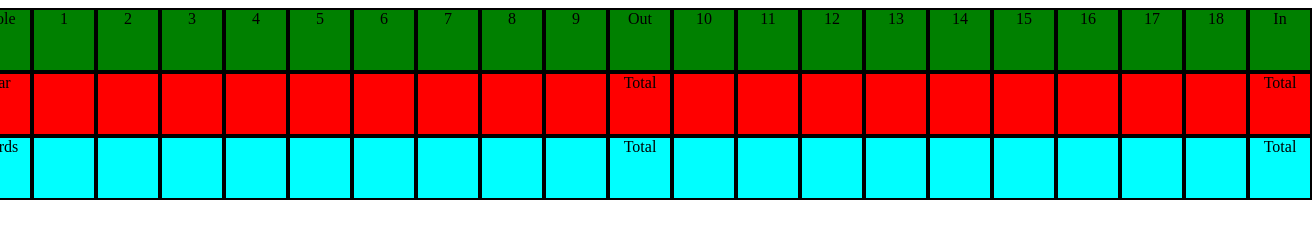
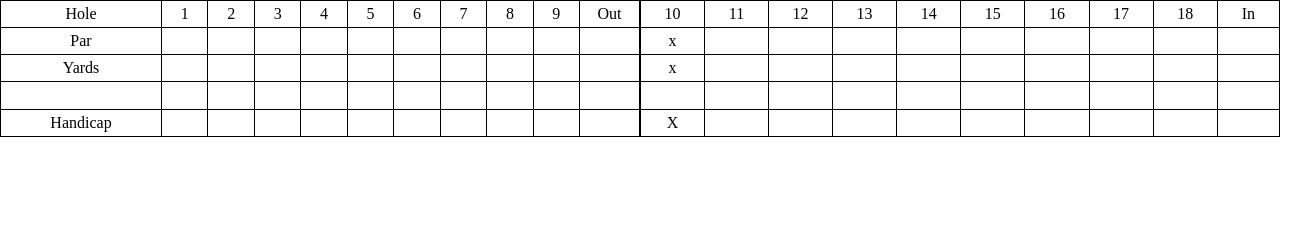
Before and after one commit to SamNorman7103/golfScoreCardApp, a website: page public/index.html in a window 1280 px wide. Shown: the whole page, 1312 px wide, since content can reach past the window. Drawn offline with Linux system fonts and the light colour scheme; files that its build step writes are made by us from their sources.

Commit message:
refactored to use table, instead of flex boxes. Added reset css for greater browser compatability.

```diff
--- a/public/index.html
+++ b/public/index.html
@@ -3,91 +3,141 @@
   <head>
     <meta charset="UTF-8" />
     <meta name="viewport" content="width-device-width, initial-scale=1.0" />
-    <link rel="stylesheet" href="./stylesheets/styles.css">
+    <link rel="stylesheet" href="./stylesheets/reset.css">
+    <link rel="stylesheet" href="./stylesheets/styles.css" />
     <title>Golf Score Card</title>
   </head>
   <body>
     <div id="main-card-container">
-      <div id="out-9">
-        <div class="flex">
-          <div class="grid-item hole-row-item">Hole</div>
-          <div id="hole-1" class="grid-item hole-row-item">1</div>
-          <div id="hole-2" class="grid-item hole-row-item">2</div>
-          <div id="hole-3" class="grid-item hole-row-item">3</div>
-          <div id="hole-4" class="grid-item hole-row-item">4</div>
-          <div id="hole-5" class="grid-item hole-row-item">5</div>
-          <div id="hole-6" class="grid-item hole-row-item">6</div>
-          <div id="hole-7" class="grid-item hole-row-item">7</div>
-          <div id="hole-8" class="grid-item hole-row-item">8</div>
-          <div id="hole-9" class="grid-item hole-row-item">9</div>
-          <div class="grid-item hole-row-item">Out</div>
-        </div>
-        <div id="par-row" class="flex">
-          <div class="grid-item par-row-item" id="label">Par</div>
-          <div id="par-1" class="grid-item par-row-item"></div>
-          <div id="par-2" class="grid-item par-row-item"></div>
-          <div id="par-3" class="grid-item par-row-item"></div>
-          <div id="par-4" class="grid-item par-row-item"></div>
-          <div id="par-5" class="grid-item par-row-item"></div>
-          <div id="par-6" class="grid-item par-row-item"></div>
-          <div id="par-7" class="grid-item par-row-item"></div>
-          <div id="par-8" class="grid-item par-row-item"></div>
-          <div id="par-9" class="grid-item par-row-item"></div>
-          <div id="out-par-total" class="grid-item par-row-item">Total</div>
-        </div>
-        <div id="out-yardage-row" class="flex">
-          <div class="grid-item yardage-row-item" id="label">Yards</div>
-          <div id="yardage-1" class="grid-item yardage-row-item"></div>
-          <div id="yardage-2" class="grid-item yardage-row-item"></div>
-          <div id="yardage-3" class="grid-item yardage-row-item"></div>
-          <div id="yardage-4" class="grid-item yardage-row-item"></div>
-          <div id="yardage-5" class="grid-item yardage-row-item"></div>
-          <div id="yardage-6" class="grid-item yardage-row-item"></div>
-          <div id="yardage-7" class="grid-item yardage-row-item"></div>
-          <div id="yardage-8" class="grid-item yardage-row-item"></div>
-          <div id="yardage-9" class="grid-item yardage-row-item"></div>
-          <div id="out-yardage-total" class="grid-item yardage-row-item">Total</div>
-        </div>
-      </div>
-      <div id="in-9">
-        <div class="flex">
-          <div id="hole-10" class="grid-item hole-row-item">10</div>
-          <div id="hole-11" class="grid-item hole-row-item">11</div>
-          <div id="hole-12" class="grid-item hole-row-item">12</div>
-          <div id="hole-13" class="grid-item hole-row-item">13</div>
-          <div id="hole-14" class="grid-item hole-row-item">14</div>
-          <div id="hole-15" class="grid-item hole-row-item">15</div>
-          <div id="hole-16" class="grid-item hole-row-item">16</div>
-          <div id="hole-17" class="grid-item hole-row-item">17</div>
-          <div id="hole-18" class="grid-item hole-row-item">18</div>
-          <div class="grid-item hole-row-item">In</div>
-        </div>
-        <div id="out-par-row" class="flex">
-          <div id="par-10" class="grid-item par-row-item"></div>
-          <div id="par-11" class="grid-item par-row-item"></div>
-          <div id="par-12" class="grid-item par-row-item"></div>
-          <div id="par-13" class="grid-item par-row-item"></div>
-          <div id="par-14" class="grid-item par-row-item"></div>
-          <div id="par-15" class="grid-item par-row-item"></div>
-          <div id="par-16" class="grid-item par-row-item"></div>
-          <div id="par-17" class="grid-item par-row-item"></div>
-          <div id="par-18" class="grid-item par-row-item"></div>
-          <div id="in-par-total" class="grid-item par-row-item">Total</div>
-        </div>
-        <div id="out-yardage-row" class="flex">
-          <div id="yardage-1" class="grid-item yardage-row-item"></div>
-          <div id="yardage-2" class="grid-item yardage-row-item"></div>
-          <div id="yardage-3" class="grid-item yardage-row-item"></div>
-          <div id="yardage-4" class="grid-item yardage-row-item"></div>
-          <div id="yardage-5" class="grid-item yardage-row-item"></div>
-          <div id="yardage-6" class="grid-item yardage-row-item"></div>
-          <div id="yardage-7" class="grid-item yardage-row-item"></div>
-          <div id="yardage-8" class="grid-item yardage-row-item"></div>
-          <div id="yardage-9" class="grid-item yardage-row-item"></div>
-          <div id="out-yardage-total" class="grid-item yardage-row-item">Total</div>
-        </div>
-      </div>
+      <table id="out-container">
+        <tr class="hole-row">
+          <td>Hole</td>
+          <td>1</td>
+          <td>2</td>
+          <td>3</td>
+          <td>4</td>
+          <td>5</td>
+          <td>6</td>
+          <td>7</td>
+          <td>8</td>
+          <td>9</td>
+          <td>Out</td>
+        </tr>
+        <tr class="par-row">
+          <td>Par</td>
+          <td></td>
+          <td></td>
+          <td></td>
+          <td></td>
+          <td></td>
+          <td></td>
+          <td></td>
+          <td></td>
+          <td></td>
+          <td></td>
+        </tr>
+        <tr class="yardage-row">
+          <td>Yards</td>
+          <td></td>
+          <td></td>
+          <td></td>
+          <td></td>
+          <td></td>
+          <td></td>
+          <td></td>
+          <td></td>
+          <td></td>
+          <td></td>
+        </tr>
+        <tr class="par-row">
+          <td><textarea name="" id="player-1" cols="15" rows="1" maxlength="15"></textarea></td>
+          <td><input type="text"></td>
+          <td><input type="text"></td>
+          <td><input type="text"></td>
+          <td><input type="text"></td>
+          <td><input type="text"></td>
+          <td><input type="text"></td>
+          <td><input type="text"></td>
+          <td><input type="text"></td>
+          <td><input type="text"></td>
+          <td><input type="text"></td>
+        </tr>
+        <tr class="handicap-row">
+          <td>Handicap</td>
+          <td></td>
+          <td></td>
+          <td></td>
+          <td></td>
+          <td></td>
+          <td></td>
+          <td></td>
+          <td></td>
+          <td></td>
+          <td></td>
+        </tr>
+      </table>
+      <table id="out-container">
+        <tr class="hole-row">
+          <td>10</td>
+          <td>11</td>
+          <td>12</td>
+          <td>13</td>
+          <td>14</td>
+          <td>15</td>
+          <td>16</td>
+          <td>17</td>
+          <td>18</td>
+          <td>In</td>
+        </tr>
+        <tr class="par-row">
+          <td>x</td>
+          <td></td>
+          <td></td>
+          <td></td>
+          <td></td>
+          <td></td>
+          <td></td>
+          <td></td>
+          <td></td>
+          <td></td>
+        </tr>
+        <tr class="yardage-row">
+          <td>x</td>
+          <td></td>
+          <td></td>
+          <td></td>
+          <td></td>
+          <td></td>
+          <td></td>
+          <td></td>
+          <td></td>
+          <td></td>
+        </tr>
+        <tr class="par-row">
+          <td><input type="text"></td>
+          <td><input type="text"></td>
+          <td><input type="text"></td>
+          <td><input type="text"></td>
+          <td><input type="text"></td>
+          <td><input type="text"></td>
+          <td><input type="text"></td>
+          <td><input type="text"></td>
+          <td><input type="text"></td>
+          <td><input type="text"></td>
+        </tr>
+        <tr class="handicap-row">
+          <td>X</td>
+          <td></td>
+          <td></td>
+          <td></td>
+          <td></td>
+          <td></td>
+          <td></td>
+          <td></td>
+          <td></td>
+          <td></td>
+        </tr>
+      </table>
     </div>
   </body>
-  <script type="text/javascript" src="./main.js"></script>
 </html>
--- /dev/null
+++ b/src/styles/reset.scss
@@ -0,0 +1,43 @@
+html, body, div, span, applet, object, iframe,
+h1, h2, h3, h4, h5, h6, p, blockquote, pre,
+a, abbr, acronym, address, big, cite, code,
+del, dfn, em, img, ins, kbd, q, s, samp,
+small, strike, strong, sub, sup, tt, var,
+b, u, i, center,
+dl, dt, dd, ol, ul, li,
+fieldset, form, label, legend,
+table, caption, tbody, tfoot, thead, tr, th, td,
+article, aside, canvas, details, embed,
+figure, figcaption, footer, header, hgroup,
+menu, nav, output, ruby, section, summary,
+time, mark, audio, video, textarea {
+	margin: 0;
+	padding: 0;
+	border: 0;
+	font-size: 100%;
+	font: inherit;
+	vertical-align: baseline;
+}
+/* HTML5 display-role reset for older browsers */
+article, aside, details, figcaption, figure,
+footer, header, hgroup, menu, nav, section {
+	display: block;
+}
+body {
+	line-height: 1;
+}
+ol, ul {
+	list-style: none;
+}
+blockquote, q {
+	quotes: none;
+}
+blockquote:before, blockquote:after,
+q:before, q:after {
+	content: '';
+	content: none;
+}
+table {
+	border-collapse: collapse;
+	border-spacing: 0;
+}
--- a/src/styles/styles.scss
+++ b/src/styles/styles.scss
@@ -1,23 +1,40 @@
 #main-card-container {
-    display: flex;
-    justify-content: center;
+  display: grid;
+  grid-template-columns: repeat(2, 1fr);
+  table, tr, th, td {
+    border: 1px solid black;
+  }
+  td {
+    padding: 5px;;
+    min-height: max-content;
+    min-width: fit-content;
+    text-align: center;
+    vertical-align: middle;
+    word-wrap: break-word;
+  }
+  input{
+    padding: 0;
+    margin: 0;
+    width: 100%;
+    height: 100%;
+    overflow: hidden;
+    border: none;
+    text-align: center;
+    vertical-align: middle;
+  }
+  textarea {
+    resize: none;
+    text-align: center;
+    vertical-align: middle;
+  }
 }
-.flex{
-    display: flex;
-    justify-items: space-between;
+
+
+
+
+@media screen and (max-width: 1000px) {
+  #main-card-container {
+    display: grid;
+    grid-template-columns: 1fr;
+  }
 }
-.grid-item{
-    border: solid black 2px;
-    height: 60px;
-    width: 60px;
-    text-align: center;
-}
-.hole-row-item{
-    background-color: green;
-}
-.yardage-row-item{
-    background-color: aqua;
-}
-.par-row-item{
-    background-color: red;
-}
```
Also changed, not shown: public/visual.html (added, +143 -0 lines), public/stylesheets/reset.css (added), public/stylesheets/styles.css, 2 other files.
